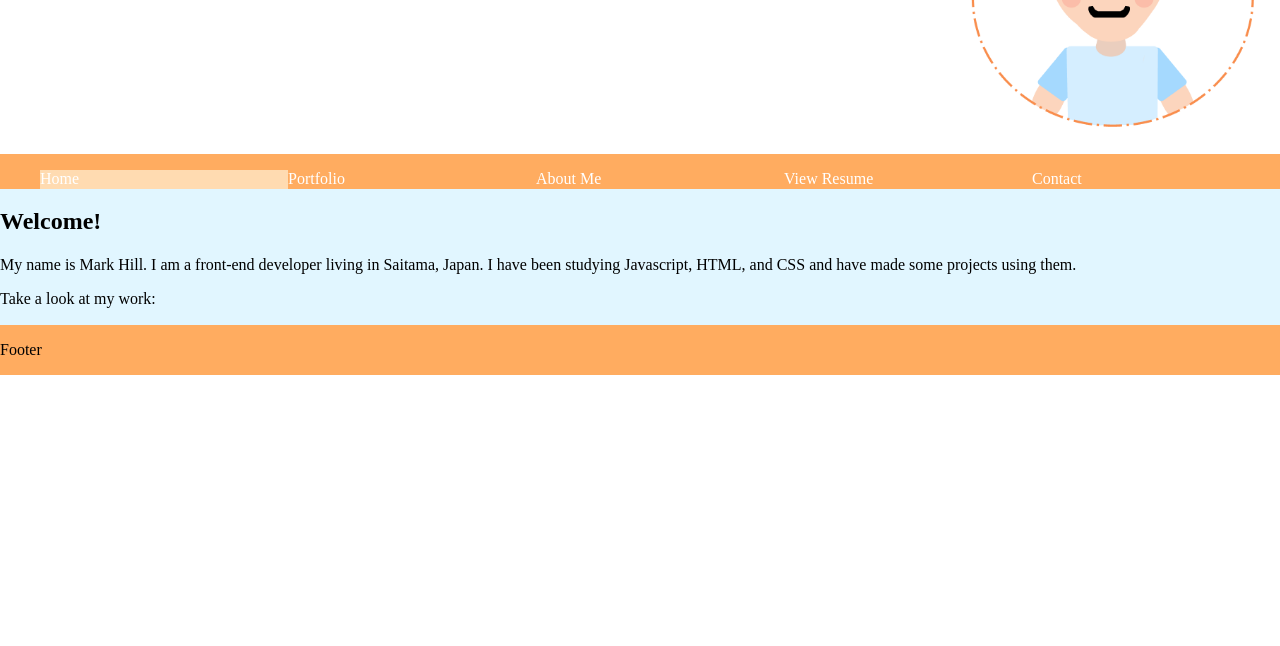
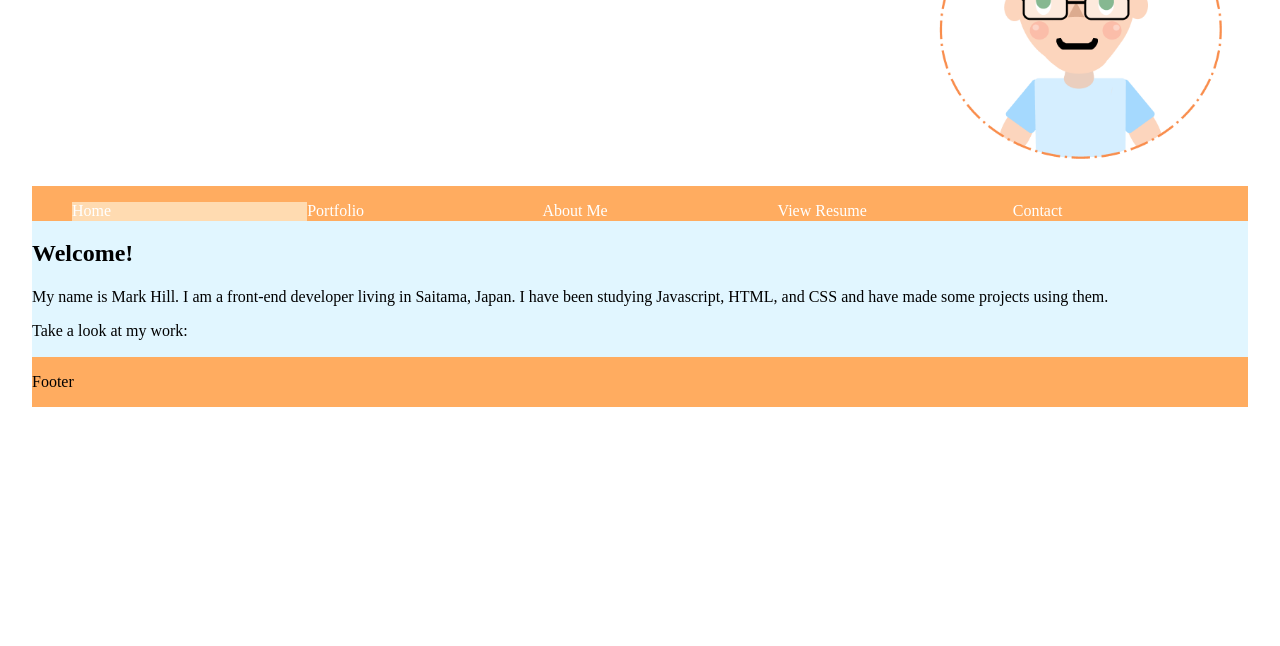
Before and after one commit to Mark-David-Hill/Mark-Hill-Portfolio, a plain HTML site: page index.html in a window 1280 px wide. Shown: the part 154-800 px from the top of the page. Drawn offline with Linux system fonts and the light colour scheme.

Commit message:
Put main grid in a div rather than being a direct child of the body. Updated CSS pointers.

```diff
--- a/index.html
+++ b/index.html
@@ -18,6 +18,8 @@
 <!-- -- -->
 <!--  -->
 <body>
+    <!-- Main Grid -->
+    <div id="mainGrid">
         <!-- Header -->
         <header>
             <h1>Mark David Hill</h1>
@@ -48,6 +50,10 @@
         <footer>
             <p>Footer</p>
         </footer>
+    <!--  -->
+    </div> <!-- Main Grid End -->
+    <!--  -->
+
     <!-- Menu Toggle Script -->
     <script src="js/menuToggle.js"></script>
 </body>
--- a/sass/_grid.scss
+++ b/sass/_grid.scss
@@ -1,4 +1,4 @@
-body {
+#mainGrid {
     display: grid;
     grid: auto-flow min-content/1fr;
     // Set up the basic grid areas. This is the layout for Small Screens.
@@ -13,7 +13,7 @@ body {
 // Grid for medium-size screens.
 @media only screen and (min-width: 768px) {
     // Set up basic grid area for medium size screens.
-    body {
+    #mainGrid {
         grid-template-areas:"header portrait"
                             "nav    nav     "
                             "main   main    "
--- a/sass/_medium.scss
+++ b/sass/_medium.scss
@@ -1,3 +1,10 @@
+
+// Margin around the main grid
+#mainGrid {
+    margin: 2em;
+}
+
+// Nav Styles
 nav {
     /* don't display the hamburger button if not phone-size. */
     button {
```
Also changed, not shown: css/styles.css, 1 other file. Lines whose indentation alone changed are shown as unchanged.
